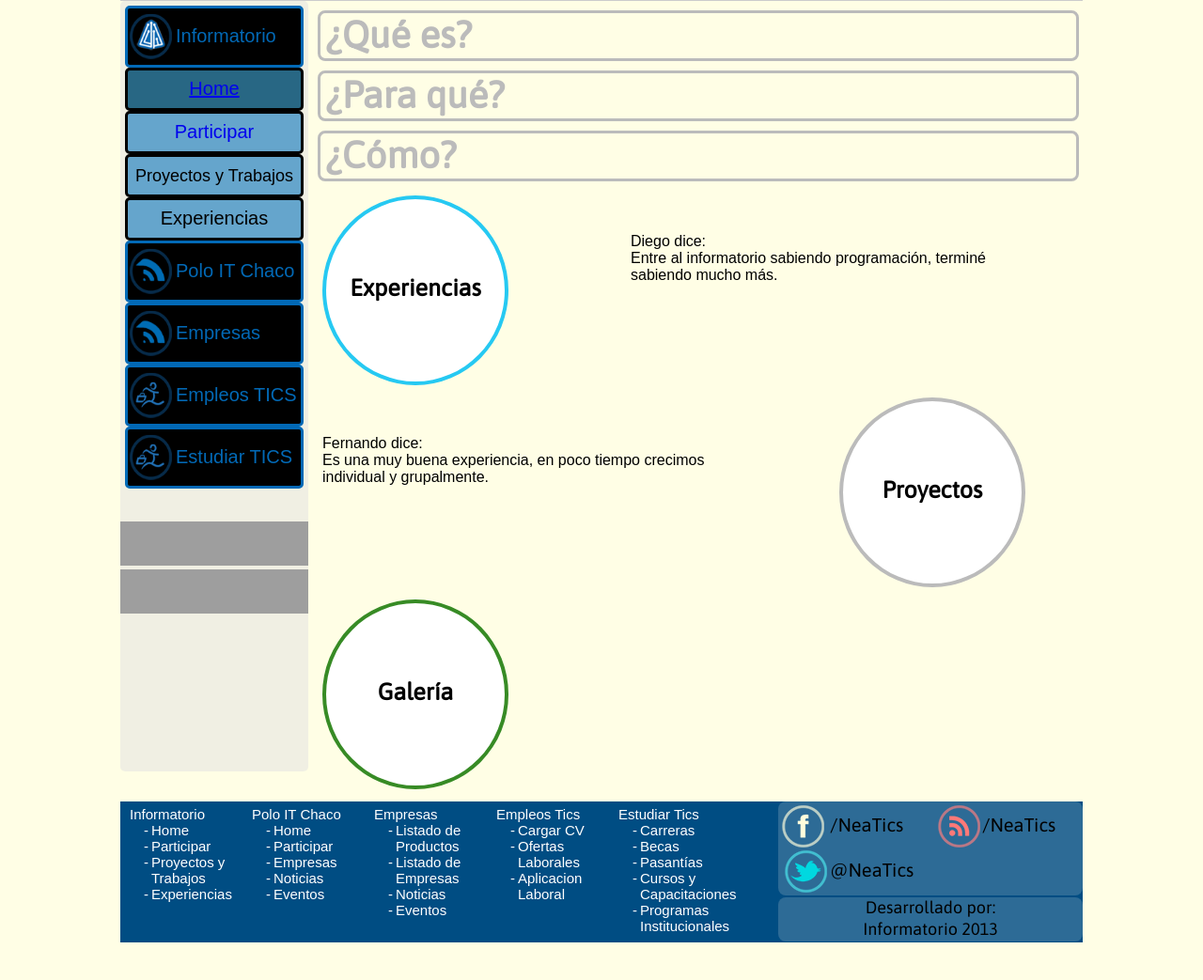
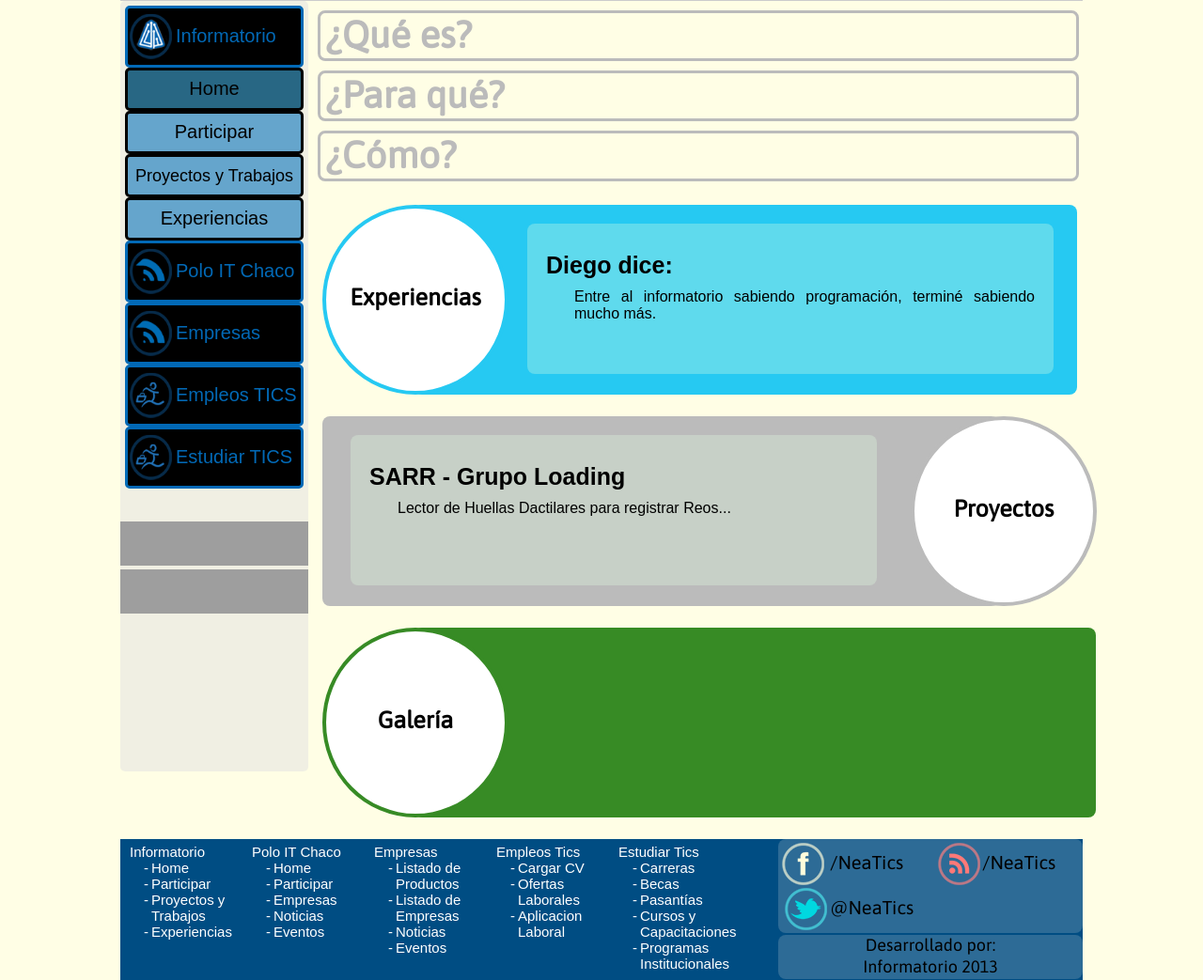
Before and after one commit to diegoduncan21/Neatics, a Django app: page /portal/template/homeInformatorio/ in a window 1280 px wide. Shown: the part 699-1742 px from the top of the page at 94% size. Before the commit the page ends 1702 px from the top, so only its background shows below. Run offline with Django 3.2, Linux system fonts and the light colour scheme; parts of the project's set-up code (start-up, migrations or seed data) failed here and were passed over; some libraries are stand-ins or nearby versions; some web fonts are replaced; grey boxes are pictures that could not be loaded.

Commit message:
finish home Informatorio

```diff
--- a/portal/static/css/banners.css
+++ b/portal/static/css/banners.css
@@ -4,8 +4,8 @@
 	width: 200px;
 	background-color: rgba(225,225,225,0.5);
 	border-radius: 5px;
+}
 
-}
 .logos_secciones {
 	height: 67%;
 	margin-top: 5px;
@@ -67,8 +67,11 @@
 	text-align: center;
 	display: none;
 }
-.subMenu_informatorio a:link{
+.subMenu_informatorio a{
 	text-decoration: none;
+	color: black;
+	font-family: 'Roboto', sans-serif;
+	font-size: 20px;
 }
 .subMenu_activado{
 	color: black;
@@ -83,7 +86,13 @@
 	position: relative;
 	text-align: center;
 	cursor: pointer;
+}
 
+.subMenu_activado a{
+	text-decoration: none;
+	color: black;
+	font-family: 'Roboto', sans-serif;
+	font-size: 20px;
 }
 
 .subMenu_informatorio:hover{
--- a/portal/static/css/homeInformatorio.css
+++ b/portal/static/css/homeInformatorio.css
@@ -1,3 +1,55 @@
+.featureExperiencias{
+	width: 520px;
+	margin-left: 120px;
+	margin-top:20px;
+	padding: 10px;
+	padding-top: 30px;
+	padding-left: 20px;
+	padding-right: 20px;
+	height: 120px;
+	float: left;
+	border-radius: 8px;
+	background:rgba(225,255,225,0.3);
+	font-family: Asap;
+	text-align: justify;
+}
+
+.featureExperiencias .feature .title{
+	font-size: 25px;
+	font-weight: bold;
+}
+
+.featureExperiencias .feature .content{
+	margin-left: 30px;
+	margin-top: 10px;
+}
+
+.featureProyecto{
+	width: 520px;
+	margin-left: 30px;
+	margin-top:20px;
+	padding: 10px;
+	padding-top: 30px;
+	padding-left: 20px;
+	padding-right: 20px;
+	height: 120px;
+	float: left;
+	border-radius: 8px;
+	background:rgba(225,255,225,0.3);
+	font-family: Asap;
+	text-align: justify;
+}
+
+.featureProyecto .feature .title{
+	font-size: 25px;
+	font-weight: bold;
+}
+
+.featureProyecto .feature .content{
+	margin-left: 30px;
+	margin-top: 10px;
+}
+
 .imgModulosRespuestasInfor{
 	background: url("../img/modulo.png") 0px 0px;
 	width: 145px;
@@ -91,18 +143,21 @@
 }
 
 #cadaExperienciasInfor{
-	width: 420px;
-	margin-left: 130px;
-	margin-top:40px;
+	width: 705px;
+	margin-left: -100px;
+	margin-top:0px;
 	float: left;
 	border-radius: 8px;
+	background-color: #26C9F2;
+	height: 202px;
 }
 
 #cadaProyectosInfor{
-	width: 420px;
-	margin-right: 130px;
-	margin-top:40px;
+	width: 720px;
+	margin-right: -100px;
 	float: left;
+	height: 202px;
+	background-color: #bbb;
 	border-radius: 8px;
 }
 
@@ -111,6 +166,8 @@
 	margin-left: -100px;
 	float: left;
 	border-radius: 8px;
+	background-color: #378B25;
+	height: 202px;
 }
 
 #contTituloInformatorio{
@@ -183,19 +240,19 @@
 #contExperienciasInfor{
 	width: 100%;
 	height: 200px;
-	margin: 15px;
+	margin: 25px 15px 25px 15px;
 }
 
 #contProyectosInfor{
 	width: 100%;
 	height: 200px;
-	margin: 15px;
+	margin: 25px 15px 25px 15px;
 }
 
 #contGaleriaInfor{
 	width: 100%;
 	height: 200px;
-	margin: 15px;
+	margin: 25px 15px 25px 15px;
 }
 
 #fundaProg{
@@ -628,7 +685,7 @@
 	border-radius: 100%;
 	text-align: center;
 	vertical-align: middle;
-	float: left;
+	float: right;
 	position: relative;
 	background-color: white;
 }
--- a/portal/templates/homeInformatorio.html
+++ b/portal/templates/homeInformatorio.html
@@ -292,66 +292,88 @@
 					<h2>Experiencias</h2>
 				</div>
 				<div id="cadaExperienciasInfor" class='slidertext'>
+					<div class="featureExperiencias">
 						<div class="feature">
 							<div class="title">Magalí dice:</div>
 							<div class="content">Dude en ingresar al informatorio, eran muchas horas, pero la verdad valieron la pena, aprendí mucho más de lo que esperaba.</div>
 						</div>
+					</div>
+					<div class="featureExperiencias">
 						<div class="feature">
 							<div class="title">Diego dice:</div>
 							<div class="content">Entre al informatorio sabiendo programación, terminé sabiendo mucho más.</div>
 						</div>
+					</div>
+					<div class="featureExperiencias">
 						<div class="feature">
 							<div class="title">Enrique dice:</div>
 							<div class="content">Realmente fue una experiencia muy buena trabajar en equipo.</div>
 						</div>
+					</div>
+					<div class="featureExperiencias">
 						<div class="feature">
 							<div class="title">Agustín dice:</div>
 							<div class="content">Aprendimos a programar, a ver desarrollos de proyectos, a trabajar en equipo.</div>
 						</div>
+					</div>
+					<div class="featureExperiencias">
 						<div class="feature">
 							<div class="title">Karina dice:</div>
 							<div class="content">Me llevo una experiencia increíble del informatorio, aprendimos a programar, a armar proyectos de desarrollo y a identificar nuestro rol dentro del equipo, fue muy valioso el aprendizaje.</div>
 						</div>
+					</div>
+					<div class="featureExperiencias">
 						<div class="feature">
 							<div class="title">Alfredo dice:</div>
 							<div class="content">Pusimos en práctica lo que se ve en la facultad, pero lo llevamos a la realidad, trabajamos en equipo, aprendimos a ver los distintos puntos de vista de cada compañero, a modelar sistemas.</div>
 						</div>
+					</div>
+					<div class="featureExperiencias">
 						<div class="feature">
 							<div class="title">Fernando dice:</div>
 							<div class="content">Es una muy buena experiencia, en poco tiempo crecimos individual y grupalmente.</div>
 						</div>
+					</div>
+					<div class="featureExperiencias">
 						<div class="feature">
 							<div class="title">Javier dice:</div>
 							<div class="content">El informatorio me dio herramientas para seguir mejorando, seguir creciendo como profesional.</div>
 						</div>
+					</div>
+					<div class="featureExperiencias">
 						<div class="feature">
 							<div class="title">Matías dice:</div>
 							<div class="content">Mejore mucho en desarrollo, ingeniería de software, base de datos, pero lo que más me gustó fue Inglés.</div>
 						</div>
+					</div>
+					<div class="featureExperiencias">
 						<div class="feature">
 							<div class="title">Nicolás dice:</div>
 							<div class="content">Fue muy divertido el paso por el informatorio, pudimos hacer aplicaciones propias, aprender de otros compañeros, desarrollar juntos, es realmente muy enriquecedora la experiencia.</div>
 						</div>
 					</div>
 				</div>
+			</div>
 
 			<div id="contProyectosInfor" >
 				<div id="cadaProyectosInfor" class='slidertext'>
+					<div class="featureProyecto">
 						<div class="feature">
-						<div class="title">Fernando dice:</div>
-						<div class="content">Es una muy buena experiencia, en poco tiempo crecimos individual y grupalmente.</div>
+							<div class="title">SARR - Grupo Loading</div>
+							<div class="content">Lector de Huellas Dactilares para registrar Reos...</div>
 						</div>
+					</div>
+					<div class="featureProyecto">
 						<div class="feature">
-						<div class="title">Javier dice:</div>
-						<div class="content">El informatorio me dio herramientas para seguir mejorando, seguir creciendo como profesional.</div>
+							<div class="title">Proyecto Web - Informatorio 2013</div>
+							<div class="content">Proyecto final de los modulos 2 y 3. Portal web para la Industris del Software de la Región</div>
 						</div>
+					</div>
+					<div class="featureProyecto">
 						<div class="feature">
-						<div class="title">Matías dice:</div>
-						<div class="content">Mejore mucho en desarrollo, ingeniería de software, base de datos, pero lo que más me gustó fue Inglés.</div>
+							<div class="title">Widget Tateti - Grupo Prototype</div>
+							<div class="content">Widget interactivo para jugar al tateti individualmente o de dos...</div>
 						</div>
-					<div class="feature">
-						<div class="title">Nicolás dice:</div>
-						<div class="content">Fue muy divertido el paso por el informatorio, pudimos hacer aplicaciones propias, aprender de otros compañeros, desarrollar juntos, es realmente muy enriquecedora la experiencia.</div>
 					</div>
 				</div>
 				<div id="textProyectosInfor">
```
Lines whose indentation alone changed are shown as unchanged.
